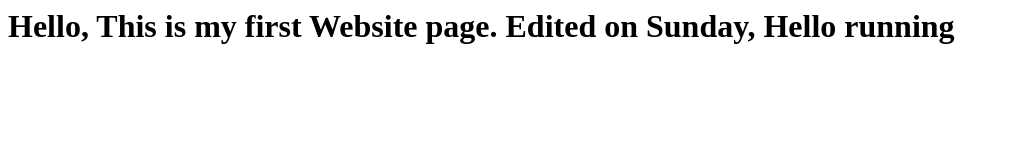
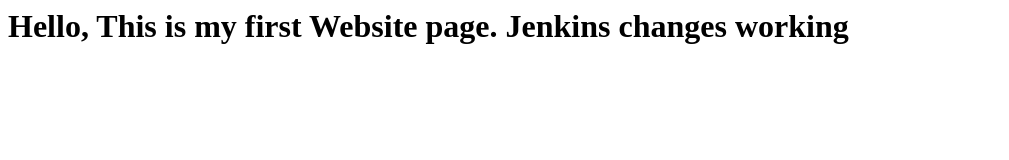
Before and after one commit to git-narasimha/firstproject, a plain HTML site: page index.html in a window 1280 px wide. Shown: the whole page, without its empty margins (0-1009 px from the left). Drawn offline with Linux system fonts and the light colour scheme.

Commit message:
Update index.html

```diff
--- a/index.html
+++ b/index.html
@@ -1,5 +1,5 @@
 <html>
 <body>
-<h1>Hello, This is my first Website page. Edited on Sunday, Hello running</h1>
+<h1>Hello, This is my first Website page. Jenkins changes working</h1>
 </body>
 </html>
```
